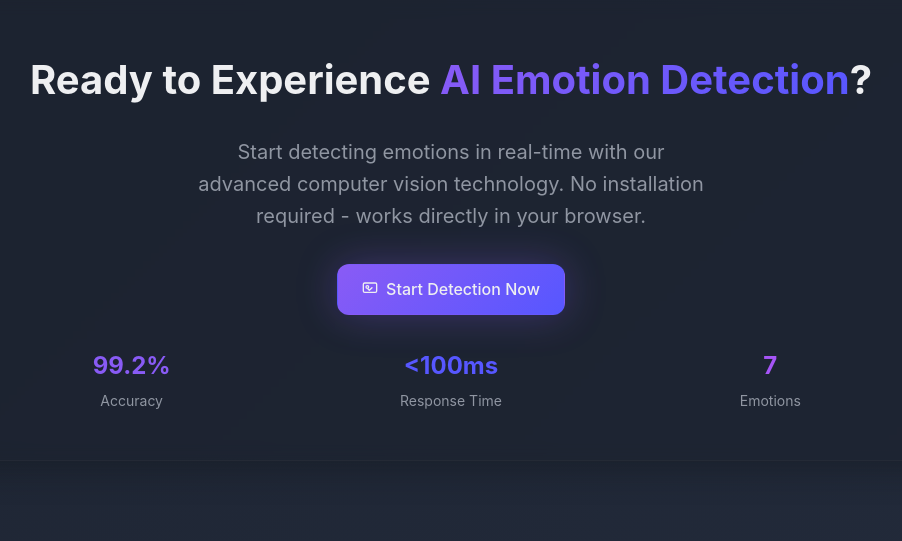
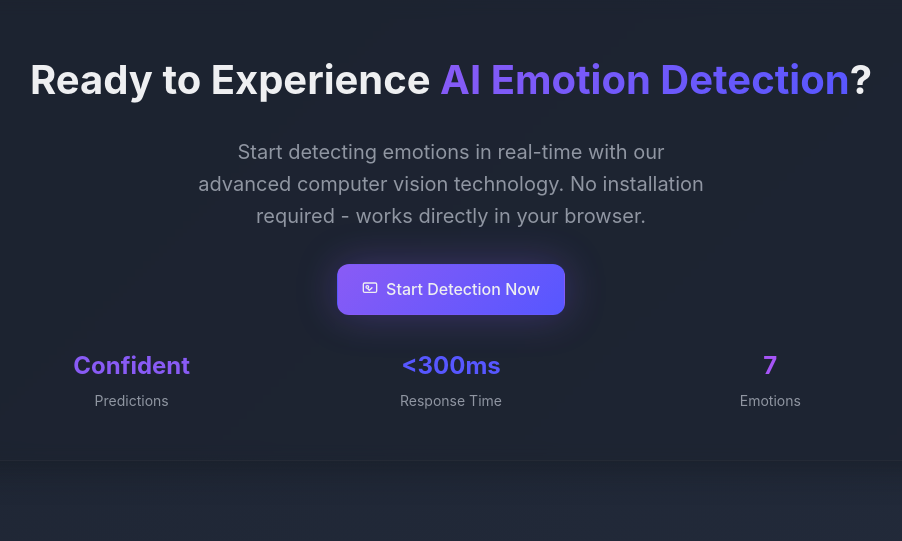
Before and after one commit to Wills17/Mood-Dectector-Playground, a Flask app: page / in a window 1280 px wide. Shown: the part 1730-2271 px from the top of the page, without its empty margins (189-1091 px from the left). Run offline with Flask 3, Linux system fonts and the light colour scheme.

Commit message:
Update values.

```diff
--- a/templates/home.html
+++ b/templates/home.html
@@ -98,7 +98,7 @@
                     <div class="hero-image">
                         <div class="hero-image-container">
 
-                            <img src="random.jpg" alt="AI Emotion Detection Picture" /> <!-- correct image -->
+                            <img src="random.jpg" alt="AI Emotion Detection Picture" /> <!-- correct image later -->
 
                             <div class="hero-image-overlay"></div>
                         </div>
@@ -237,11 +237,11 @@
 
                     <div class="cta-stats">
                         <div class="stat-item">
-                            <div class="stat-value stat-primary">99.2%</div>
-                            <div class="stat-label">Accuracy</div>
+                            <div class="stat-value stat-primary">Confident</div>
+                            <div class="stat-label">Predictions</div>
                         </div>
                         <div class="stat-item">
-                            <div class="stat-value stat-secondary">&lt;100ms</div>
+                            <div class="stat-value stat-secondary">&lt;300ms</div>
                             <div class="stat-label">Response Time</div>
                         </div>
                         <div class="stat-item">
```
